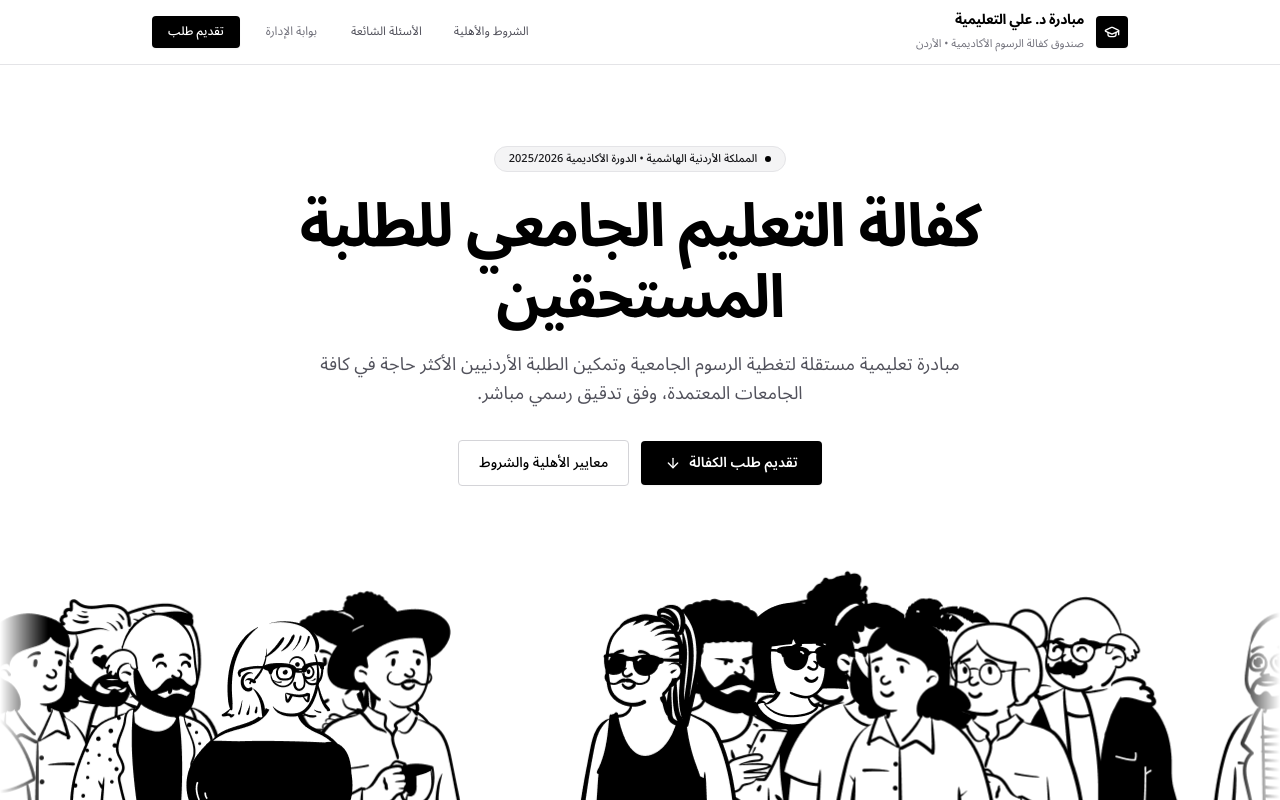
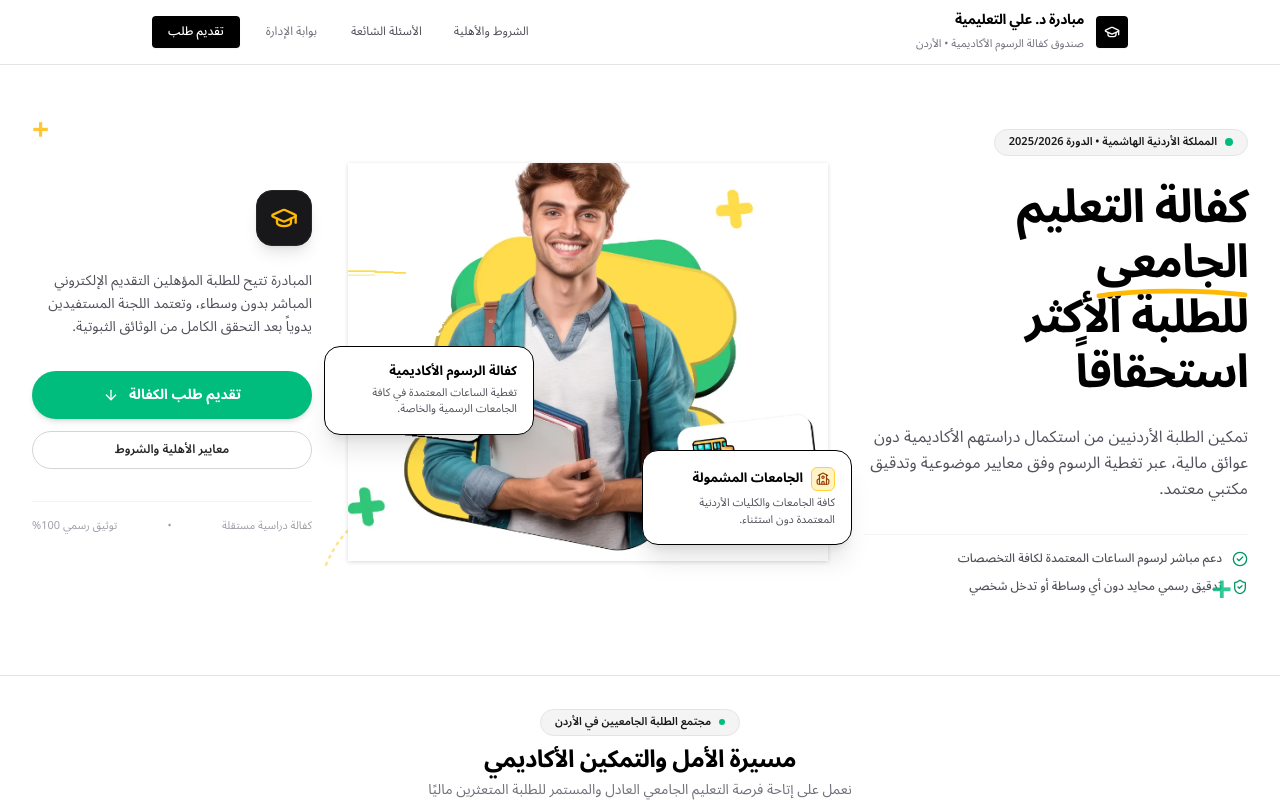
Before and after one commit to weblixjo-byte/dr-ali, a Next.js app: page / in a window 1280 px wide. Shown: the top 800 px of the page. Built offline with nearby package versions, Linux system fonts and the light colour scheme.

Commit message:
feat(hero): redesign hero matching requested student composition and move crowd to subsequent section

```diff
--- a/src/app/page.tsx
+++ b/src/app/page.tsx
@@ -1,6 +1,7 @@
 import React from 'react';
 import Header from '@/components/Header';
 import Hero from '@/components/Hero';
+import StudentCrowd from '@/components/StudentCrowd';
 import Guidelines from '@/components/Guidelines';
 import ApplicationForm from '@/components/ApplicationForm';
 import FaqSection from '@/components/FaqSection';
@@ -15,20 +16,37 @@ export default function HomePage() {
       <Header />
 
       <main className="flex-1">
-        {/* 2. Hero */}
+        {/* 2. Hero Section matching the user's requested visual layout */}
         <Hero />
 
-        {/* 3. Guidelines (3 clean essentials without criteria leakage) */}
+        {/* 3. Moving Students Crowd Section (Moved to the section right below Hero) */}
+        <section className="bg-white border-b border-zinc-200 pt-8 pb-0 overflow-hidden">
+          <div className="max-w-4xl mx-auto px-4 text-center mb-4">
+            <div className="inline-flex items-center gap-2 px-3.5 py-1 text-[11px] font-semibold text-zinc-900 bg-zinc-100 border border-zinc-200 rounded-full mb-2">
+              <span className="w-1.5 h-1.5 rounded-full bg-emerald-500"></span>
+              <span>مجتمع الطلبة الجامعيين في الأردن</span>
+            </div>
+            <h2 className="text-xl sm:text-2xl font-bold text-black tracking-tight">
+              مسيرة الأمل والتمكين الأكاديمي
+            </h2>
+            <p className="text-xs sm:text-sm text-zinc-500 max-w-lg mx-auto mt-1">
+              نعمل على إتاحة فرصة التعليم الجامعي العادل والمستمر للطلبة المتعثرين ماليًا
+            </p>
+          </div>
+          <StudentCrowd />
+        </section>
+
+        {/* 4. Guidelines (Conditions and Eligibility) */}
         <Guidelines />
 
-        {/* 4. Streamlined Application Form */}
+        {/* 5. Streamlined Application Form */}
         <ApplicationForm />
 
-        {/* 5. Essential FAQ */}
+        {/* 6. Essential FAQ */}
         <FaqSection />
       </main>
 
-      {/* 6. Footer */}
+      {/* 7. Footer */}
       <Footer />
     </div>
   );
--- a/src/components/Hero.tsx
+++ b/src/components/Hero.tsx
@@ -1,65 +1,165 @@
 import React from 'react';
-import { ArrowDown } from 'lucide-react';
-import StudentCrowd from './StudentCrowd';
+import { ArrowDown, GraduationCap, CheckCircle2, School, ShieldCheck } from 'lucide-react';
 
 export default function Hero() {
   return (
-    <section className="pt-14 sm:pt-20 bg-white border-b border-zinc-200 overflow-hidden">
-      <div className="max-w-4xl mx-auto px-4 sm:px-6 text-center">
-        {/* Minimal Institutional Eyebrow */}
-        <div className="inline-flex items-center gap-2 px-3.5 py-1 text-[11px] font-medium text-zinc-900 bg-zinc-100 border border-zinc-200 rounded-full mb-5">
-          <span className="w-1.5 h-1.5 rounded-full bg-black"></span>
-          <span>المملكة الأردنية الهاشمية • الدورة الأكاديمية 2025/2026</span>
+    <section className="relative pt-12 pb-16 lg:pt-16 lg:pb-20 bg-white border-b border-zinc-200 overflow-hidden">
+      {/* Decorative Background Accents matching the reference design */}
+      <div className="absolute top-12 left-8 text-amber-400 font-extrabold text-3xl select-none pointer-events-none hidden lg:block opacity-80">
+        +
+      </div>
+      <div className="absolute bottom-16 right-12 text-emerald-500 font-extrabold text-4xl select-none pointer-events-none hidden lg:block opacity-80">
+        +
       </div>
 
-        {/* Clean Master Headline */}
-        <h1 className="text-3xl sm:text-5xl md:text-6xl font-bold text-black tracking-tight leading-[1.18] mb-4">
-          كفالة التعليم الجامعي للطلبة المستحقين
+      <div className="max-w-7xl mx-auto px-4 sm:px-6 lg:px-8">
+        <div className="grid grid-cols-1 lg:grid-cols-12 gap-10 lg:gap-8 items-center">
+
+          {/* ======================================================== */}
+          {/* COLUMN 1 (Right in RTL): Bold Headline & Primary Eyebrow */}
+          {/* ======================================================== */}
+          <div className="lg:col-span-4 text-right">
+            {/* Minimal Eyebrow */}
+            <div className="inline-flex items-center gap-2 px-3.5 py-1 text-[11px] font-semibold text-zinc-900 bg-zinc-100 border border-zinc-200 rounded-full mb-6">
+              <span className="w-2 h-2 rounded-full bg-emerald-500"></span>
+              <span>المملكة الأردنية الهاشمية • الدورة 2025/2026</span>
+            </div>
+
+            {/* Main Headline with Stylized Highlight Underline */}
+            <h1 className="text-3xl sm:text-4xl lg:text-[42px] xl:text-[46px] font-black text-black tracking-tight leading-[1.2] mb-6">
+              كفالة التعليم{' '}
+              <span className="relative inline-block text-black">
+                الجامعي
+                {/* Yellow Highlighter Stroke */}
+                <svg
+                  className="absolute -bottom-2.5 left-0 w-full h-3.5 text-amber-400 pointer-events-none"
+                  viewBox="0 0 160 14"
+                  fill="none"
+                >
+                  <path
+                    d="M3 10C45 3.5 115 3.5 157 9"
+                    stroke="currentColor"
+                    strokeWidth="5"
+                    strokeLinecap="round"
+                  />
+                </svg>
+              </span>
+              <br />
+              للطلبة الأكثر استحقاقاً
             </h1>
 
-        {/* Minimal Uncluttered Subtitle */}
-        <p className="text-base sm:text-lg text-zinc-600 leading-relaxed max-w-2xl mx-auto mb-8 font-normal">
-          مبادرة تعليمية مستقلة لتغطية الرسوم الجامعية وتمكين الطلبة الأردنيين الأكثر حاجة في كافة الجامعات المعتمدة، وفق تدقيق رسمي مباشر.
+            <p className="text-sm sm:text-base text-zinc-600 leading-relaxed font-normal mb-8 max-w-md">
+              تمكين الطلبة الأردنيين من استكمال دراستهم الأكاديمية دون عوائق مالية، عبر تغطية الرسوم وفق معايير موضوعية وتدقيق مكتبي معتمد.
             </p>
 
-        {/* Direct CTAs */}
-        <div className="flex flex-col sm:flex-row items-center justify-center gap-3 mb-10">
+            {/* Institutional Trust Bullets */}
+            <div className="space-y-3 pt-4 border-t border-zinc-100 text-xs text-zinc-600 font-medium">
+              <div className="flex items-center gap-2.5">
+                <CheckCircle2 className="w-4 h-4 text-emerald-600 shrink-0" />
+                <span>دعم مباشر لرسوم الساعات المعتمدة لكافة التخصصات</span>
+              </div>
+              <div className="flex items-center gap-2.5">
+                <ShieldCheck className="w-4 h-4 text-emerald-600 shrink-0" />
+                <span>تدقيق رسمي محايد دون أي وساطة أو تدخل شخصي</span>
+              </div>
+            </div>
+          </div>
+
+          {/* ======================================================== */}
+          {/* COLUMN 2 (Center): Student Illustration & Floating Cards */}
+          {/* ======================================================== */}
+          <div className="lg:col-span-5 flex justify-center relative">
+            <div className="relative w-full max-w-[480px]">
+              {/* Central Student Graphic with Organic Background Blobs */}
+              <div className="relative z-10 mx-auto">
+                {/* eslint-disable-next-line @next/next/no-img-element */}
+                <img
+                  src="/hero-student-clean.png"
+                  alt="طالب جامعي مستفيد من كفالة التعليم"
+                  className="w-full h-auto object-contain mx-auto select-none pointer-events-none drop-shadow-sm"
+                />
+
+                {/* Floating Card 1 (Left): Scholarship Coverage */}
+                <div className="absolute top-[46%] -left-2 sm:-left-6 z-20 bg-white border border-black rounded-2xl p-3.5 sm:p-4 shadow-xl max-w-[190px] sm:max-w-[210px] text-right transition-transform hover:-translate-y-1 duration-200">
+                  <div className="text-xs sm:text-[13px] font-bold text-black">
+                    كفالة الرسوم الأكاديمية
+                  </div>
+                  <div className="text-[10px] sm:text-[11px] text-zinc-600 mt-1 leading-normal">
+                    تغطية الساعات المعتمدة في كافة الجامعات الرسمية والخاصة.
+                  </div>
+                </div>
+
+                {/* Floating Card 2 (Right): Campus Transportation / University Reach */}
+                <div className="absolute bottom-4 -right-2 sm:-right-6 z-20 bg-white border border-black rounded-2xl p-3.5 sm:p-4 shadow-xl max-w-[190px] sm:max-w-[210px] text-right transition-transform hover:-translate-y-1 duration-200">
+                  <div className="flex items-center gap-2 mb-1">
+                    <div className="w-6 h-6 rounded-md bg-amber-100 border border-amber-300 flex items-center justify-center shrink-0">
+                      <School className="w-3.5 h-3.5 text-amber-800" />
+                    </div>
+                    <div className="text-xs sm:text-[13px] font-bold text-black">
+                      الجامعات المشمولة
+                    </div>
+                  </div>
+                  <div className="text-[10px] sm:text-[11px] text-zinc-600 leading-normal">
+                    كافة الجامعات والكليات الأردنية المعتمدة دون استثناء.
+                  </div>
+                </div>
+              </div>
+
+              {/* Decorative Subtle Dashed Path */}
+              <svg
+                className="absolute -bottom-6 -left-8 w-24 h-24 text-amber-300/60 pointer-events-none hidden sm:block"
+                viewBox="0 0 100 100"
+                fill="none"
+              >
+                <path
+                  d="M10 80 Q 40 10 90 40"
+                  stroke="currentColor"
+                  strokeWidth="2.5"
+                  strokeDasharray="4 4"
+                />
+              </svg>
+            </div>
+          </div>
+
+          {/* ======================================================== */}
+          {/* COLUMN 3 (Left in RTL): Description, 3D Cap, and Green CTA */}
+          {/* ======================================================== */}
+          <div className="lg:col-span-3 text-right flex flex-col items-start lg:items-start justify-center">
+            {/* 3D Graduation Cap Icon Card */}
+            <div className="w-14 h-14 rounded-2xl bg-zinc-900 border border-zinc-800 flex items-center justify-center shadow-lg mb-6">
+              <GraduationCap className="w-7 h-7 text-amber-400" />
+            </div>
+
+            <p className="text-xs sm:text-sm text-zinc-600 leading-relaxed font-normal mb-8">
+              المبادرة تتيح للطلبة المؤهلين التقديم الإلكتروني المباشر بدون وسطاء، وتعتمد اللجنة المستفيدين يدوياً بعد التحقق الكامل من الوثائق الثبوتية.
+            </p>
+
+            {/* Prominent Emerald Green Rounded CTA Button matching reference */}
+            <div className="w-full space-y-3">
               <a
                 href="#apply"
-            className="w-full sm:w-auto inline-flex items-center justify-center gap-2 px-6 py-3 rounded-sm bg-black hover:bg-zinc-800 text-white text-sm font-semibold transition-all shadow-xs"
+                className="w-full inline-flex items-center justify-center gap-2.5 px-6 py-3.5 rounded-full bg-emerald-500 hover:bg-emerald-600 text-white text-sm font-bold transition-all shadow-md hover:shadow-lg active:scale-[0.99]"
               >
                 <span>تقديم طلب الكفالة</span>
                 <ArrowDown className="w-4 h-4" />
               </a>
+
               <a
                 href="#guidelines"
-            className="w-full sm:w-auto inline-flex items-center justify-center gap-2 px-5 py-3 rounded-sm bg-white hover:bg-zinc-50 text-black border border-zinc-300 text-sm font-medium transition-colors"
+                className="w-full inline-flex items-center justify-center gap-2 px-5 py-2.5 rounded-full bg-white hover:bg-zinc-50 text-zinc-800 border border-zinc-300 text-xs font-semibold transition-colors"
               >
                 <span>معايير الأهلية والشروط</span>
               </a>
             </div>
+
+            {/* Verification Metadata Footnote */}
+            <div className="mt-8 pt-4 border-t border-zinc-100 w-full flex items-center justify-between text-[11px] text-zinc-400">
+              <span>كفالة دراسية مستقلة</span>
+              <span>•</span>
+              <span>توثيق رسمي 100%</span>
+            </div>
           </div>
 
-      {/* Interactive Hand-Drawn Student Crowd Panorama (Matches Reference Video) */}
-      <div className="w-full relative">
-        <StudentCrowd />
-      </div>
-
-      {/* Subtle Institutional Assurance Bar */}
-      <div className="bg-zinc-50 py-3.5 border-t border-zinc-100">
-        <div className="max-w-4xl mx-auto px-4 flex flex-wrap items-center justify-center gap-6 sm:gap-12 text-xs text-zinc-500 font-medium">
-          <div className="flex items-center gap-2">
-            <span className="w-1 h-1 rounded-full bg-zinc-400"></span>
-            <span>كافة الجامعات الأردنية المعتمدة</span>
-          </div>
-          <div className="flex items-center gap-2">
-            <span className="w-1 h-1 rounded-full bg-zinc-400"></span>
-            <span>تدقيق رسمي ومحايد لكافة الوثائق</span>
-          </div>
-          <div className="flex items-center gap-2">
-            <span className="w-1 h-1 rounded-full bg-zinc-400"></span>
-            <span>أولوية الحاجة الاقتصادية المثبتة</span>
-          </div>
         </div>
       </div>
     </section>
```
Also changed, not shown: public/hero-student-clean.png (added). Lines whose indentation alone changed are shown as unchanged.
